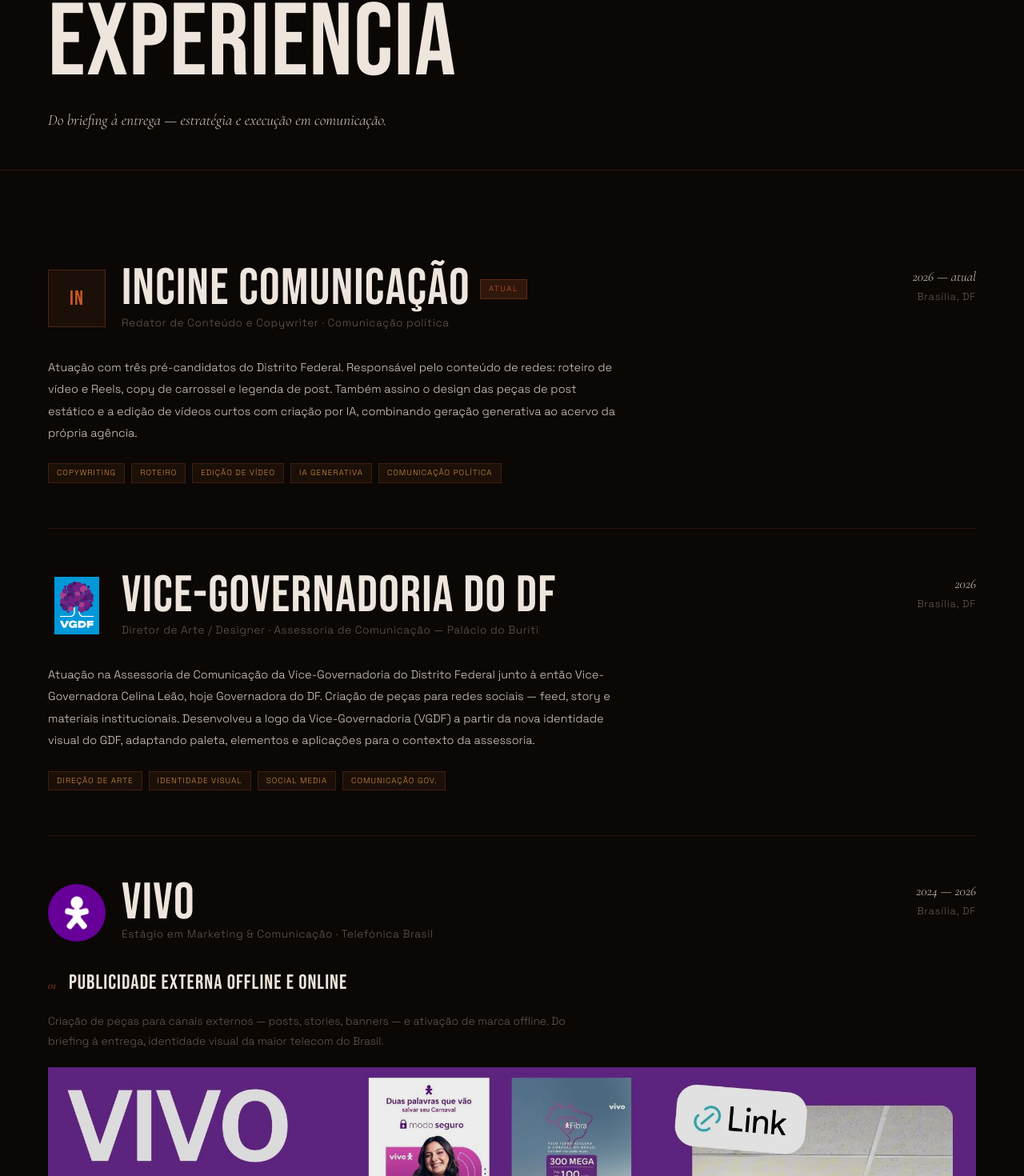
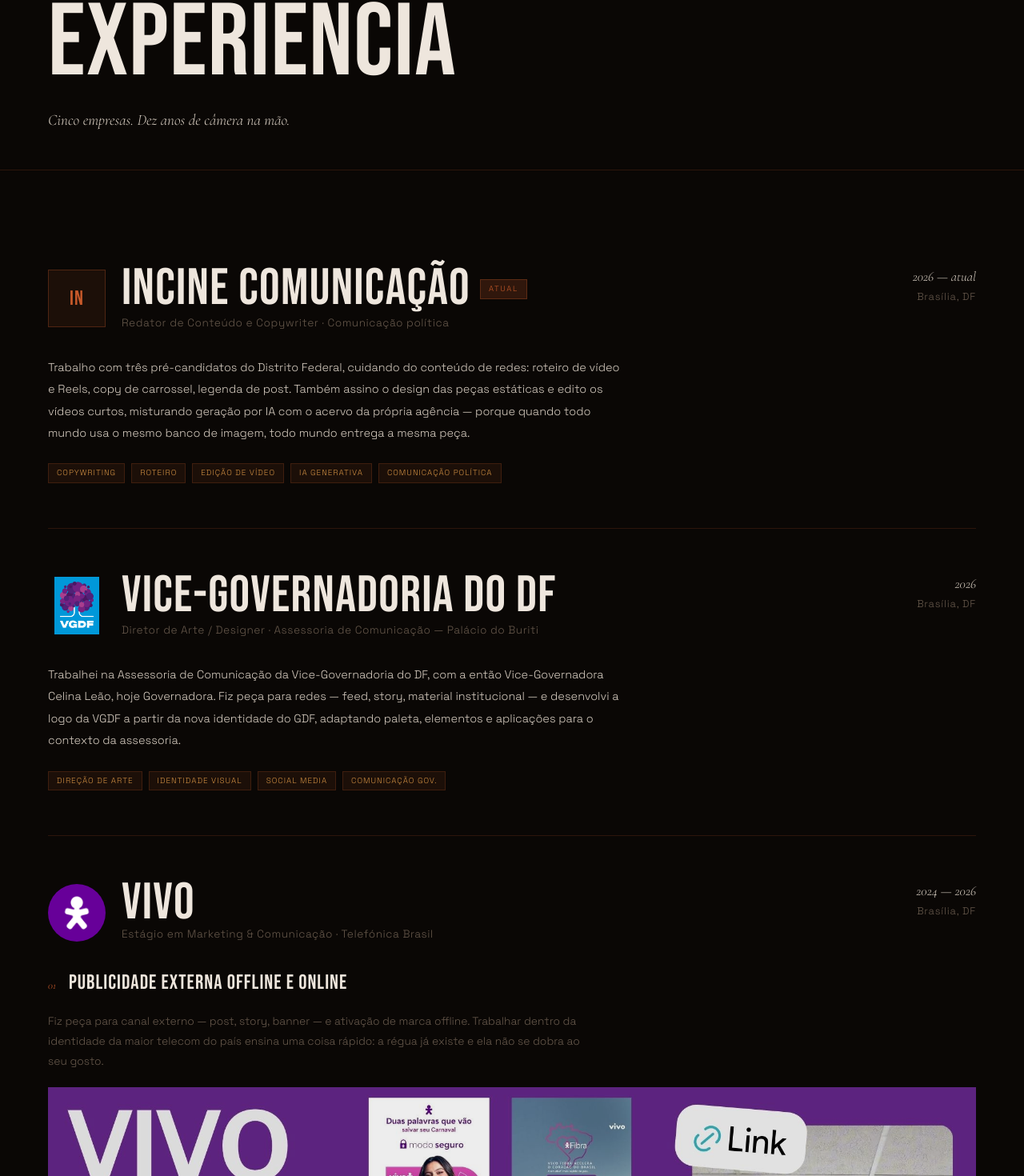
Before and after one commit to caiocpvaraujo-code/graphic-twin-bot, a React (Vite) app: page /curriculo in a window 1280 px wide. Shown: the part 254-1724 px from the top of the page at 80% size. Built offline with nearby package versions, Linux system fonts and the light colour scheme; the HTML template or start-up script is replaced by a standard one.

Commit message:
fix(copy): revisão de voz do site

```diff
--- a/src/components/ContactSection.tsx
+++ b/src/components/ContactSection.tsx
@@ -18,8 +18,8 @@ const ContactSection = () => {
           </h2>
         </FadeIn>
         <FadeIn delay={0.1}>
-          <p className="font-serif italic text-[1.3rem] text-warm max-w-[480px] mx-auto mb-16">Aberto a projetos, freelas, trainee e oportunidades.
- Se tem um desafio criativo, me conta.
+          <p className="font-serif italic text-[1.3rem] text-warm max-w-[480px] mx-auto mb-16">Se você chegou até aqui, a gente já se conhece. Bora marcar o segundo encontro
+          antes que a concorrência flerte na minha DM.
 
 
           </p>
--- a/src/components/HeroSection.tsx
+++ b/src/components/HeroSection.tsx
@@ -24,7 +24,7 @@ const HeroSection = () => {
           <p className="font-serif italic text-[1.25rem] text-warm leading-relaxed max-w-[380px] mb-12">
             Comunicação que transforma.<br />
             Criatividade que conecta.<br />
-            Impacto que permanece.
+            Quero permanecer na memória das pessoas muito depois de bater as botas.
           </p>
         </FadeIn>
         <FadeIn delay={0.3}>
--- a/src/pages/Copywriting.tsx
+++ b/src/pages/Copywriting.tsx
@@ -527,25 +527,25 @@ const Copywriting = () => {
             {
               num: "01",
               title: "Copy para Social Media",
-              desc: "Legendas, CTAs, roteiros de Reels e copies de campanhas para marcas como Vivo e Tarea. Tom adaptado ao posicionamento de cada cliente.",
+              desc: "Legenda, CTA, roteiro de Reels e copy de campanha para Vivo e Tarea. Cada cliente tem um jeito de falar, e nenhum deles é o meu.",
               tags: ["Instagram", "LinkedIn", "Campanhas"],
             },
             {
               num: "02",
               title: "Redação Institucional",
-              desc: "Textos para comunicação governamental na Vice-Governadoria do DF. Linguagem clara, inclusiva e alinhada à identidade do GDF.",
+              desc: "Texto para comunicação de governo na Vice-Governadoria do DF. Aqui clareza não é estilo, é obrigação: quem lê precisa entender de primeira.",
               tags: ["Comunicação Gov.", "Institucional"],
             },
             {
               num: "03",
               title: "Roteiros Audiovisuais",
-              desc: "Roteiros para Reels, vídeos motivacionais e curtas-metragens. Do brief ao texto final, com atenção a ritmo, narrativa e impacto emocional.",
+              desc: "Roteiro para Reels, vídeo motivacional e curta. Pego no brief e largo no texto final, com o ritmo já marcado para quem vai gravar.",
               tags: ["Roteiro", "Reels", "Curta"],
             },
             {
               num: "04",
               title: "Endomarketing & Comunicação Interna",
-              desc: "Comunicados, campanhas internas e kit de mídia para colaboradores. Texto alinhado à cultura organizacional.",
+              desc: "Comunicado, campanha interna e kit de mídia. O público mais difícil de convencer é o que já trabalha na empresa.",
               tags: ["Endomarketing", "Comunicação Interna"],
             },
           ].map((item) => (
--- a/src/pages/Curriculo.tsx
+++ b/src/pages/Curriculo.tsx
@@ -57,7 +57,7 @@ const Curriculo = () => {
     <PageLayout
       eyebrow="02 — Currículo"
       title="Experiência"
-      subtitle="Do briefing à entrega — estratégia e execução em comunicação."
+      subtitle="Cinco empresas. Dez anos de câmera na mão."
     >
 
       {/* ── INCINE ── */}
@@ -94,10 +94,11 @@ const Curriculo = () => {
           </div>
 
           <p className="text-[0.9rem] leading-[1.9] text-warm max-w-[720px] mb-6">
-            Atuação com três pré-candidatos do Distrito Federal. Responsável pelo conteúdo de redes:
-            roteiro de vídeo e Reels, copy de carrossel e legenda de post. Também assino o design das
-            peças de post estático e a edição de vídeos curtos com criação por IA, combinando geração
-            generativa ao acervo da própria agência.
+            Trabalho com três pré-candidatos do Distrito Federal, cuidando do conteúdo de
+            redes: roteiro de vídeo e Reels, copy de carrossel, legenda de post. Também
+            assino o design das peças estáticas e edito os vídeos curtos, misturando
+            geração por IA com o acervo da própria agência — porque quando todo mundo usa
+            o mesmo banco de imagem, todo mundo entrega a mesma peça.
           </p>
           <div className="flex flex-wrap gap-2">
             {["Copywriting", "Roteiro", "Edição de Vídeo", "IA Generativa", "Comunicação Política"].map((tag) => (
@@ -140,11 +141,11 @@ const Curriculo = () => {
           </div>
 
           <p className="text-[0.9rem] leading-[1.9] text-warm max-w-[720px] mb-6">
-            Atuação na Assessoria de Comunicação da Vice-Governadoria do Distrito Federal junto à então
-            Vice-Governadora Celina Leão, hoje Governadora do DF. Criação de peças para redes sociais —
-            feed, story e materiais institucionais. Desenvolveu a logo da Vice-Governadoria (VGDF) a
-            partir da nova identidade visual do GDF, adaptando paleta, elementos e aplicações para o
-            contexto da assessoria.
+            Trabalhei na Assessoria de Comunicação da Vice-Governadoria do DF, com a então
+            Vice-Governadora Celina Leão, hoje Governadora. Fiz peça para redes — feed,
+            story, material institucional — e desenvolvi a logo da VGDF a partir da nova
+            identidade do GDF, adaptando paleta, elementos e aplicações para o contexto da
+            assessoria.
           </p>
           <div className="flex flex-wrap gap-2">
             {["Direção de Arte", "Identidade Visual", "Social Media", "Comunicação Gov."].map((tag) => (
@@ -192,8 +193,9 @@ const Curriculo = () => {
               <h4 className="font-display text-[1.6rem] tracking-[0.04em]">Publicidade Externa offline e online</h4>
             </div>
             <p className="text-[0.86rem] leading-[1.8] text-muted-foreground max-w-[680px] mb-5">
-              Criação de peças para canais externos — posts, stories, banners — e ativação de marca
-              offline. Do briefing à entrega, identidade visual da maior telecom do Brasil.
+              Fiz peça para canal externo — post, story, banner — e ativação de marca
+            offline. Trabalhar dentro da identidade da maior telecom do país ensina uma
+            coisa rápido: a régua já existe e ela não se dobra ao seu gosto.
             </p>
             <a
               href="https://caio-portifolio.my.canva.site/vivo"
@@ -219,8 +221,8 @@ const Curriculo = () => {
               <h4 className="font-display text-[1.6rem] tracking-[0.04em]">Endomarketing & Identidade Interna</h4>
             </div>
             <p className="text-[0.86rem] leading-[1.8] text-muted-foreground max-w-[680px] mb-5">
-              Logos para times regionais, peças de endomarketing, design de uniformes e infográficos
-              institucionais para engajamento de colaboradores.
+              Logo para time regional, peça de endomarketing, design de uniforme e
+            infográfico interno.
             </p>
             <a
               href="https://caio-portifolio.my.canva.site/vivo"
--- a/src/pages/Design.tsx
+++ b/src/pages/Design.tsx
@@ -183,7 +183,7 @@ const Design = () => {
     <PageLayout
       eyebrow="05 — Direção de Arte"
       title="Design"
-      subtitle="Identidade visual, comunicação institucional e direção de arte."
+      subtitle="Recebo uma logo. Devolvo um sistema."
     >
       {/* ══ Case 01 — VGDF ══ */}
       <FadeIn>
@@ -205,10 +205,10 @@ const Design = () => {
 
       <FadeIn delay={0.1}>
         <p className="text-[0.9rem] leading-[1.9] text-warm max-w-[720px] mb-10">
-          Criação de peças institucionais para as redes sociais da Vice-Governadoria do DF.
-          Feeds informativos, stories e materiais de comunicação pública cobrindo pautas
-          de mobilidade, meio ambiente, inclusão social e ações do governo.
-          Identidade visual adaptada da nova marca GDF, com paleta azul + roxo (VGDF).
+          Fiz as peças institucionais das redes da Vice-Governadoria do DF: feed
+            informativo, stories e material de comunicação pública sobre mobilidade, meio
+            ambiente, inclusão social e ações do governo. A identidade saiu da nova marca
+            do GDF, adaptada para a paleta azul e roxo da VGDF.
         </p>
       </FadeIn>
 
@@ -297,9 +297,10 @@ const Design = () => {
 
       <FadeIn delay={0.1}>
         <p className="text-[0.9rem] leading-[1.9] text-warm max-w-[720px] mb-10">
-          Identidade visual e materiais gráficos para a 1ª edição do evento APBC Evolução —
-          "Pesquisa que Conecta. Evolução que Transforma o Agro." Criação de logo, paleta
-          (verde/dourado) e aplicações para evento com patrocinadores como Bayer, Nutrimax e Agripon.
+          Assinei a identidade da 1ª edição do APBC Evolução: logo, paleta em verde e
+            dourado, aplicações. O mote era Pesquisa que Conecta, Evolução que Transforma
+            o Agro, e a peça ia dividir espaço com Bayer, Nutrimax e Agripon — então tinha
+            que aguentar estar ao lado delas.
         </p>
       </FadeIn>
 
--- a/src/pages/Sobre.tsx
+++ b/src/pages/Sobre.tsx
@@ -34,7 +34,7 @@ const Sobre = () => {
                 , nascido no meio do caminho entre a redação e a direção de arte. Nunca
                 consegui escolher um lado, e virou vantagem: entrego{" "}
                 <strong className="text-foreground font-medium">
-                  conceito, texto e execução visual
+                  o conceito e também a peça pronta
                 </strong>{" "}
                 no mesmo pacote.
               </p>
```
Also changed, not shown: src/pages/Storymaker.tsx (+9 -8 lines), src/pages/Video.tsx (+9 -11 lines).
